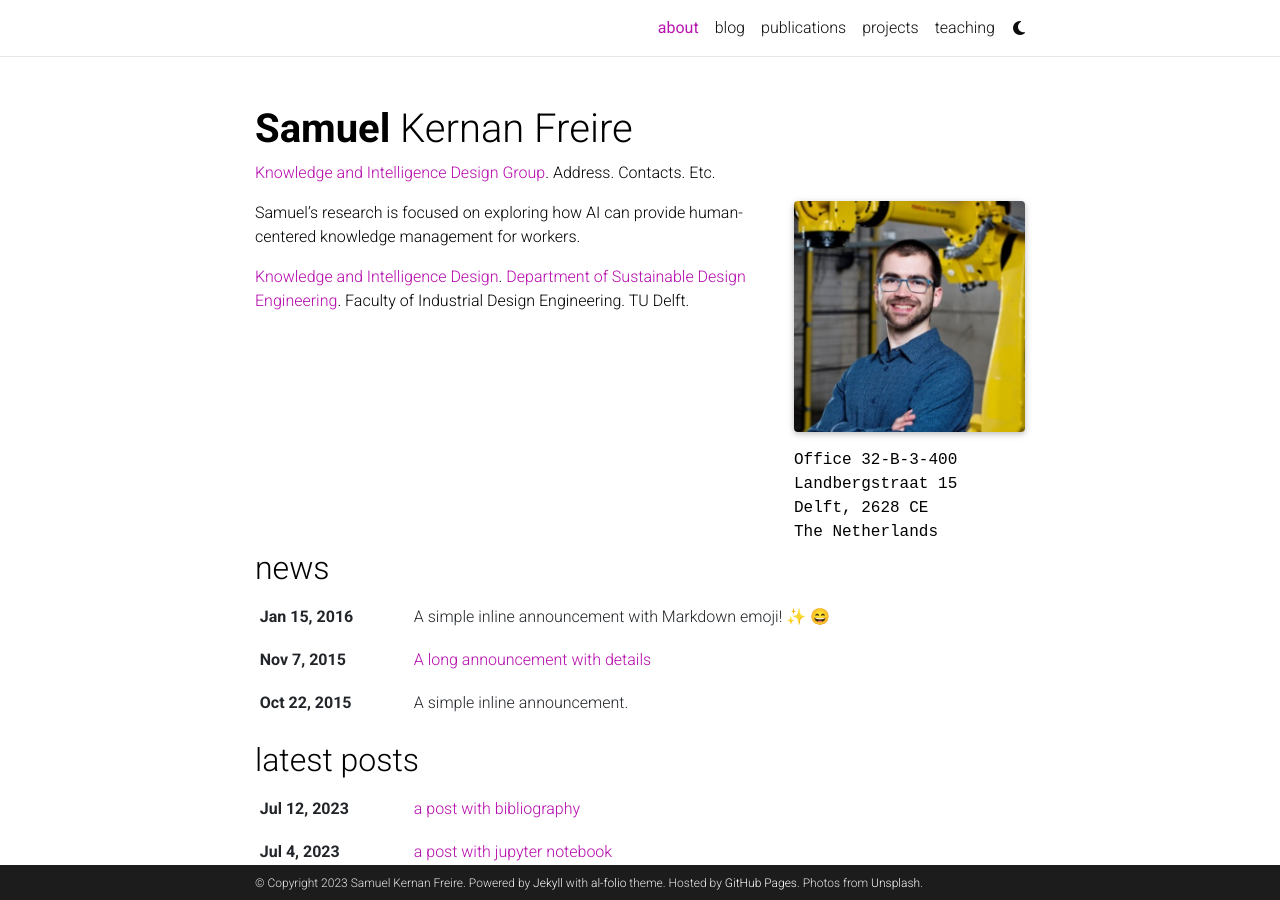
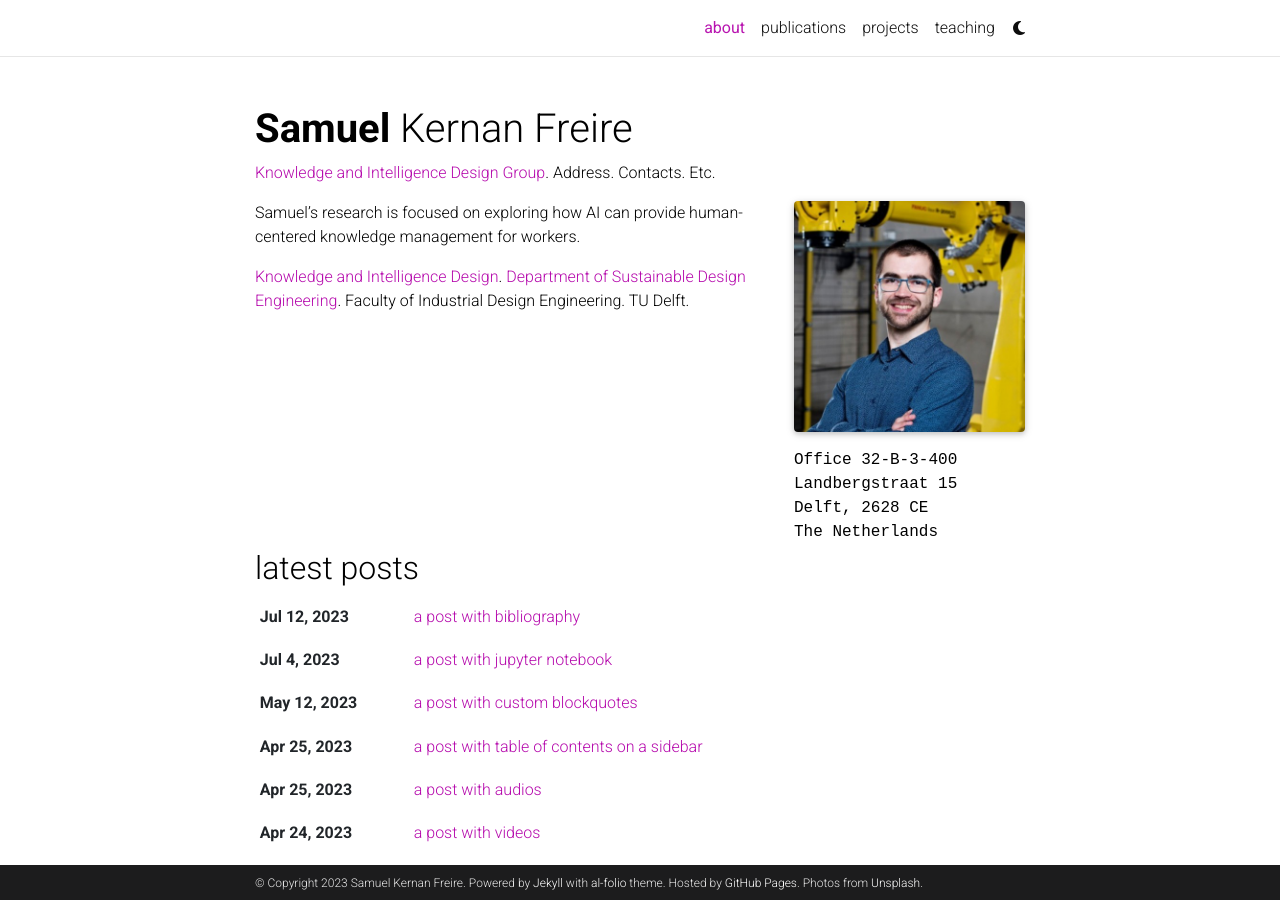
Before and after one commit to skernanfreire/personal_website, a Jekyll site: the page built from _pages/about.md, in a window 1280 px wide and 900 px high. Built offline with Jekyll 4.4.1, drawn with Linux system fonts in a browser that asks for light colours; full-size pictures stand in for the smaller copies a plugin makes; emoji names are drawn with the system emoji font; some web fonts are replaced; comment, search, counter and statistics services are not loaded; a style sheet for code colours, icons or effects is not loaded.

Commit message:
removed blog

```diff
--- a/_config.yml
+++ b/_config.yml
@@ -121,7 +121,7 @@
 # -----------------------------------------------------------------------------
 
 blog_name: al-folio # blog_name will be displayed in your blog page
-blog_nav_title: blog # your blog must have a title for it to be displayed in the nav bar
+blog_nav_title: # your blog must have a title for it to be displayed in the nav bar
 blog_description: a simple whitespace theme for academics
 permalink: /blog/:year/:title/
 
@@ -166,14 +166,14 @@
   news:
     defaults:
       layout: post
-    output: true
+    output: false
     permalink: /news/:path/
   projects:
     output: true
     permalink: /projects/:path/
 
 announcements:
-  enabled: true
+  enabled: false
   scrollable: true # adds a vertical scroll bar if there are more than 3 news items
   limit: 5 # leave blank to include all the news in the `_news` folder
 
```
